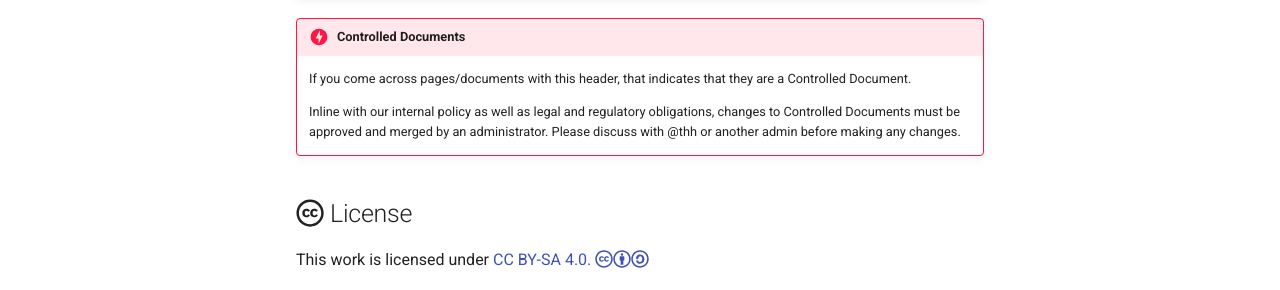
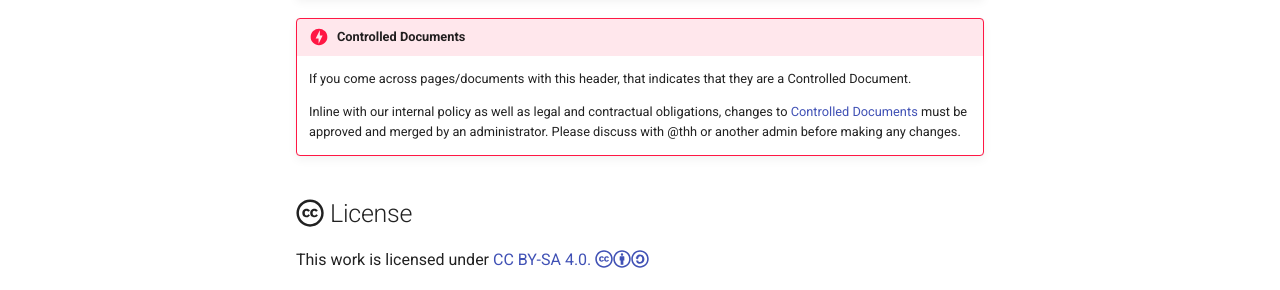
Before and after one commit to blackcat-labs/blackcatlabs-wiki, an MkDocs documentation site: the page built from docs/index.md, in a window 1280 px wide and 900 px high, scrolled down 1120 px. Shown: the part 497-787 px from the top of the window. Built offline with MkDocs 1.6.1 and Material for MkDocs 9.7.7, drawn with Linux system fonts in a browser that asks for light colours; comment, search, counter and statistics services are not loaded.

Commit message:
Update index.md

```diff
--- a/docs/index.md
+++ b/docs/index.md
@@ -41,7 +41,7 @@ This wiki is subject to interpretation. We do our best to be as clear as possibl
 !!! danger "Controlled Documents"
     If you come across pages/documents with this header, that indicates that they are a Controlled Document.
 
-    Inline with our internal policy as well as legal and regulatory obligations, changes to Controlled Documents must be approved and merged by an administrator. Please discuss with @thh or another admin before making any changes.
+    Inline with our internal policy as well as legal and contractual obligations, changes to [Controlled Documents](meta/editing/controlled-documents.md) must be approved and merged by an administrator. Please discuss with @thh or another admin before making any changes.
 
 ## :fontawesome-brands-creative-commons: License
 This work is licensed under [CC BY-SA 4.0. :fontawesome-brands-creative-commons::fontawesome-brands-creative-commons-by::fontawesome-brands-creative-commons-sa:](https://creativecommons.org/licenses/by-sa/4.0/)
```
